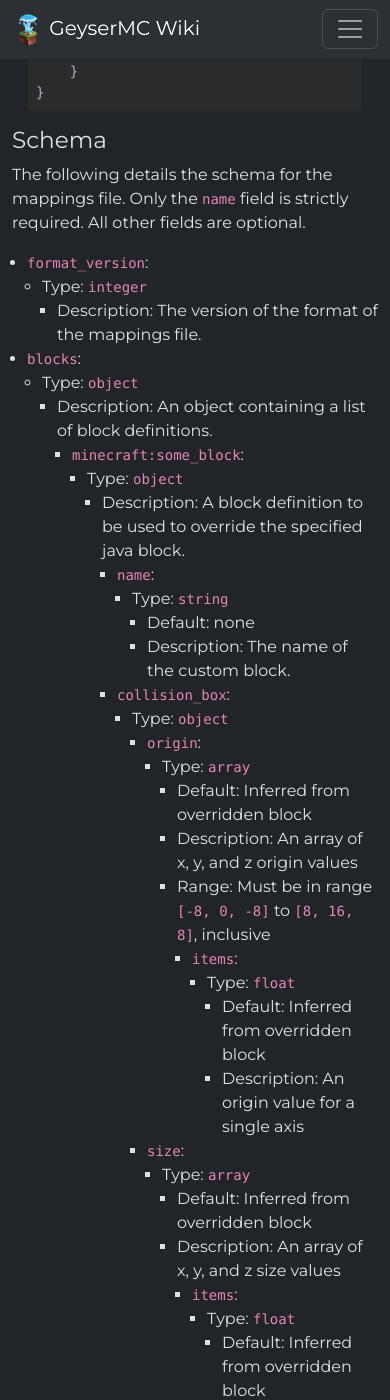
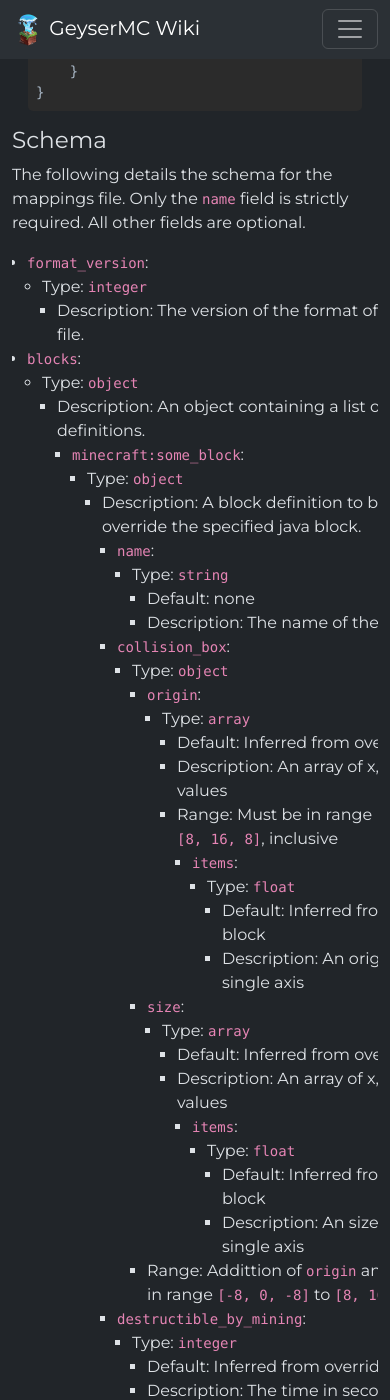
Before and after one commit to GeyserMC/GeyserWiki, a Jekyll site: the page built from _docs/geyser/custom-blocks.md, in a window 390 px wide and 1400 px high, scrolled down 2230 px. Built offline with Jekyll 4.4.1, drawn with Linux system fonts in a browser that asks for light colours; some of the changed text lies outside the part shown.

Commit message:
Better mobile experience with long list
Signed-off-by: Joshua Castle <26531652+Kas-tle@users.noreply.github.com>

```diff
--- a/css/style.css
+++ b/css/style.css
@@ -57,6 +57,16 @@
     tab-size: 4;
 }
 
+
+div.long-list {
+    overflow-x: scroll;
+}
+
+.long-list > ul {
+    min-width: 500px;
+}
+
+
 .long-list ul {
     padding-left: 15px;
 }
```
